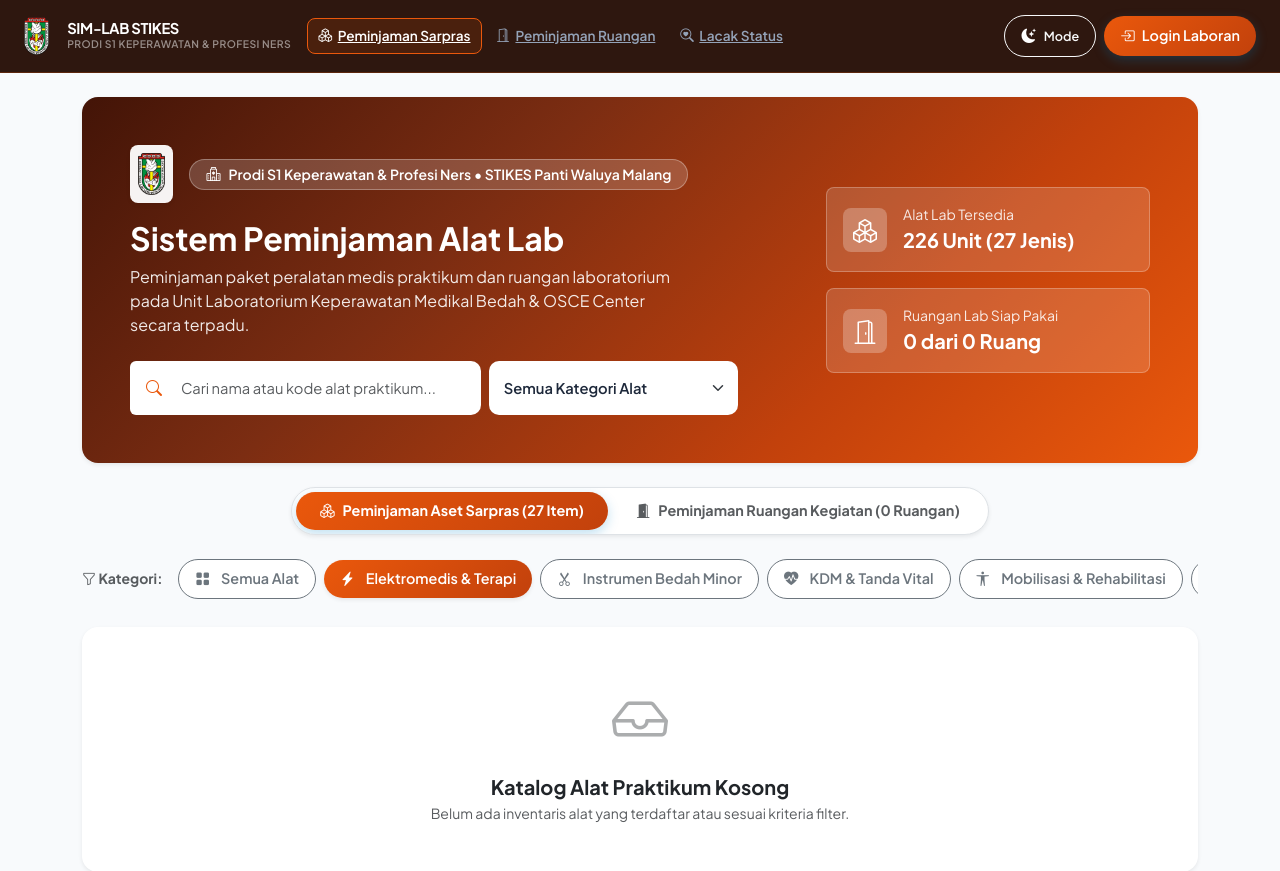
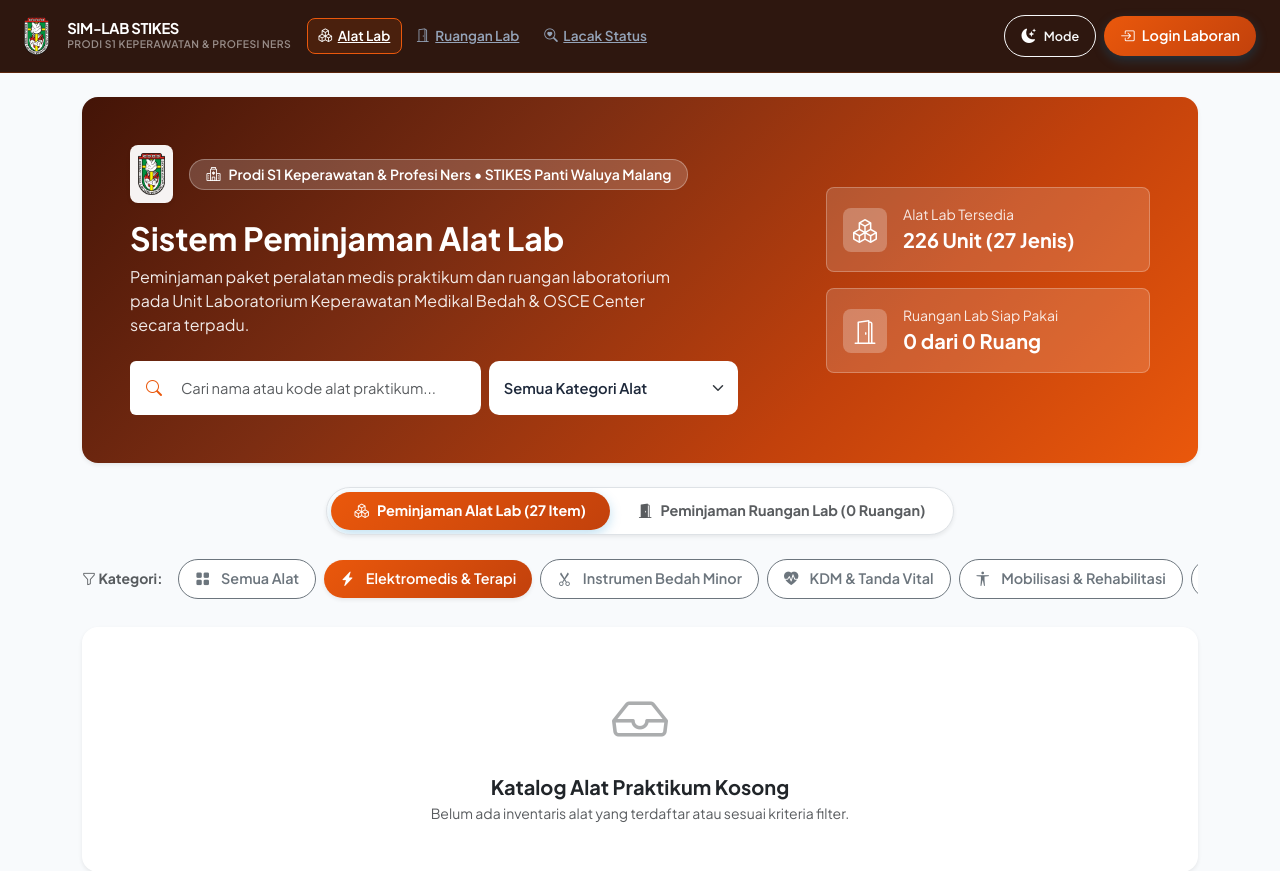
Before and after one commit to YonathanTobias/SistemPeminjamanAlatLab, a Laravel app: the page made by public/index.php in a window 1280 px wide. Shown: the top 871 px of the page. Run offline with Laravel 12, Linux system fonts and the light colour scheme; data comes from the database, SQL or seed files in the repository; data that the repository does not hold is empty; some libraries are stand-ins or nearby versions.

Commit message:
refactor: ubah label pill menjadi Peminjaman Alat Lab dan Peminjaman Ruangan Lab

```diff
--- a/resources/views/admin/peminjaman/index.blade.php
+++ b/resources/views/admin/peminjaman/index.blade.php
@@ -22,11 +22,11 @@
     <div class="p-1 rounded-pill bg-white border shadow-sm d-inline-flex gap-1" style="max-width: 100%; overflow-x: auto;">
         <a href="{{ route('admin.peminjaman.index') }}" class="btn rounded-pill px-4 py-2 fw-bold d-flex align-items-center gap-2 btn-primary text-white shadow-xs">
             <i class="bi bi-box-seam"></i>
-            <span>Peminjaman Aset Sarpras / Alat</span>
+            <span>Peminjaman Alat Lab</span>
         </a>
         <a href="{{ route('admin.ruangan.peminjaman') }}" class="btn rounded-pill px-4 py-2 fw-bold d-flex align-items-center gap-2 btn-light text-muted border-0 bg-transparent">
             <i class="bi bi-door-open-fill"></i>
-            <span>Peminjaman Ruangan Kegiatan</span>
+            <span>Peminjaman Ruangan Lab</span>
         </a>
     </div>
 </div>
--- a/resources/views/admin/ruangan/peminjaman.blade.php
+++ b/resources/views/admin/ruangan/peminjaman.blade.php
@@ -17,11 +17,11 @@
         <div class="p-1 rounded-pill bg-white border shadow-sm d-inline-flex gap-1" style="max-width: 100%; overflow-x: auto;">
             <a href="{{ route('admin.peminjaman.index') }}" class="btn rounded-pill px-4 py-2 fw-bold d-flex align-items-center gap-2 btn-light text-muted border-0 bg-transparent">
                 <i class="bi bi-box-seam"></i>
-                <span>Peminjaman Aset Sarpras / Alat</span>
+                <span>Peminjaman Alat Lab</span>
             </a>
             <a href="{{ route('admin.ruangan.peminjaman') }}" class="btn rounded-pill px-4 py-2 fw-bold d-flex align-items-center gap-2 btn-primary text-white shadow-xs">
                 <i class="bi bi-door-open-fill"></i>
-                <span>Peminjaman Ruangan Kegiatan</span>
+                <span>Peminjaman Ruangan Lab</span>
             </a>
         </div>
     </div>
--- a/resources/views/lab/katalog.blade.php
+++ b/resources/views/lab/katalog.blade.php
@@ -94,11 +94,11 @@
     <div class="p-1 rounded-pill bg-white border shadow-sm d-inline-flex gap-1" style="max-width: 100%; overflow-x: auto;">
         <button type="button" id="btnTabAlat" class="btn rounded-pill px-4 py-2 fw-bold d-flex align-items-center gap-2 transition {{ ($activeTab !== 'ruangan') ? 'btn-primary text-white shadow-xs' : 'btn-light text-muted border-0 bg-transparent' }}" onclick="pilihLayanan('alat')">
             <i class="bi bi-boxes"></i>
-            <span>Peminjaman Aset Sarpras ({{ $stats['total_alat'] ?? 0 }} Item)</span>
+            <span>Peminjaman Alat Lab ({{ $stats['total_alat'] ?? 0 }} Item)</span>
         </button>
         <button type="button" id="btnTabRuangan" class="btn rounded-pill px-4 py-2 fw-bold d-flex align-items-center gap-2 transition {{ ($activeTab === 'ruangan') ? 'btn-primary text-white shadow-xs' : 'btn-light text-muted border-0 bg-transparent' }}" onclick="pilihLayanan('ruangan')">
             <i class="bi bi-door-open-fill"></i>
-            <span>Peminjaman Ruangan Kegiatan ({{ count($ruangans ?? []) }} Ruangan)</span>
+            <span>Peminjaman Ruangan Lab ({{ count($ruangans ?? []) }} Ruangan)</span>
         </button>
     </div>
 </div>
--- a/resources/views/layouts/app.blade.php
+++ b/resources/views/layouts/app.blade.php
@@ -118,12 +118,12 @@
                     <ul class="navbar-nav me-auto mb-2 mb-xl-0 gap-1 align-items-xl-center">
                         <li class="nav-item">
                             <a class="nav-link-custom {{ request()->routeIs('lab.katalog') && request('tab') !== 'ruangan' ? 'active' : '' }}" href="{{ route('lab.katalog', ['tab' => 'alat']) }}">
-                                <i class="bi bi-boxes"></i> Peminjaman Sarpras
+                                <i class="bi bi-boxes"></i> Alat Lab
                             </a>
                         </li>
                         <li class="nav-item">
                             <a class="nav-link-custom {{ request('tab') === 'ruangan' || request()->routeIs('lab.ruangan') ? 'active' : '' }}" href="{{ route('lab.katalog', ['tab' => 'ruangan']) }}">
-                                <i class="bi bi-door-open"></i> Peminjaman Ruangan
+                                <i class="bi bi-door-open"></i> Ruangan Lab
                             </a>
                         </li>
                         <li class="nav-item">
```
